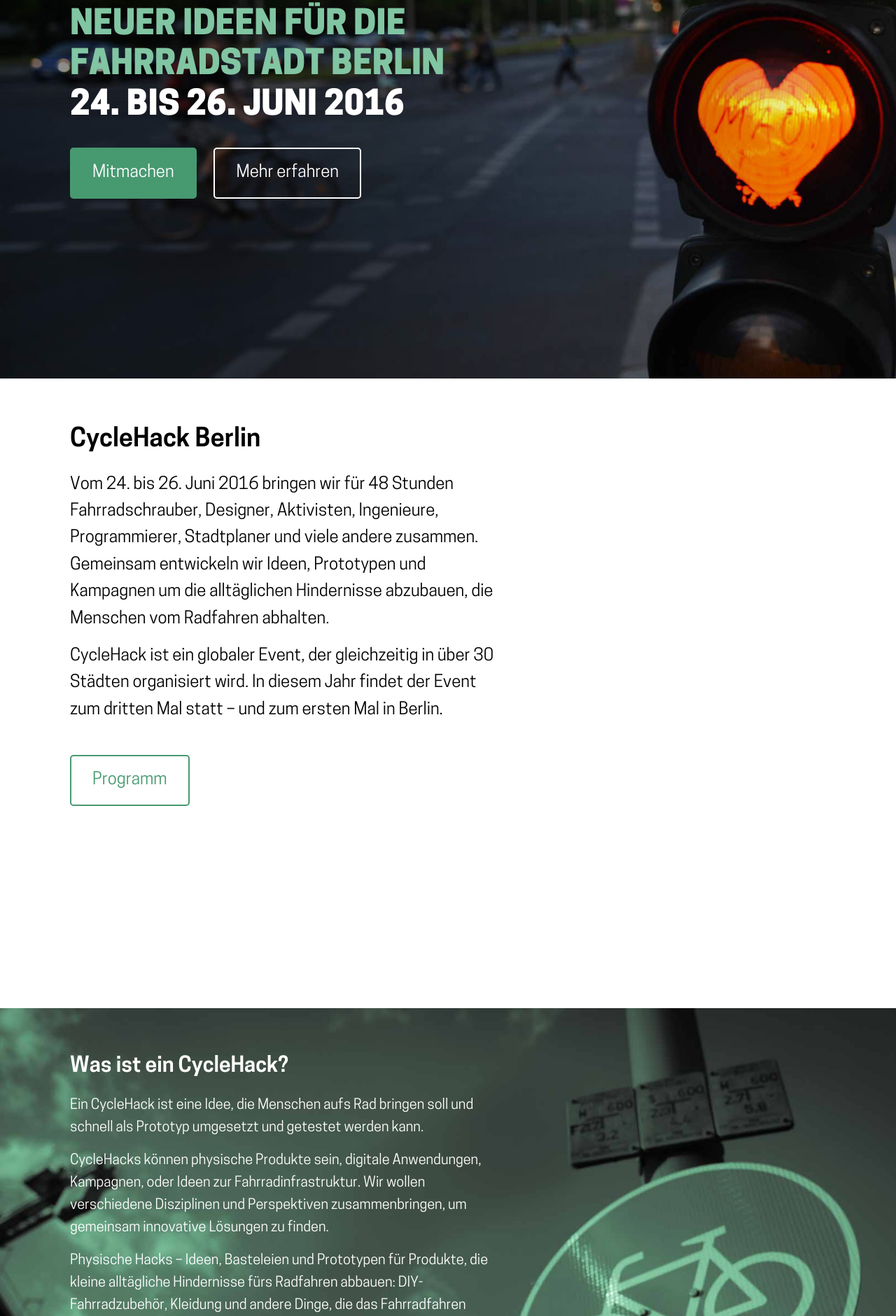
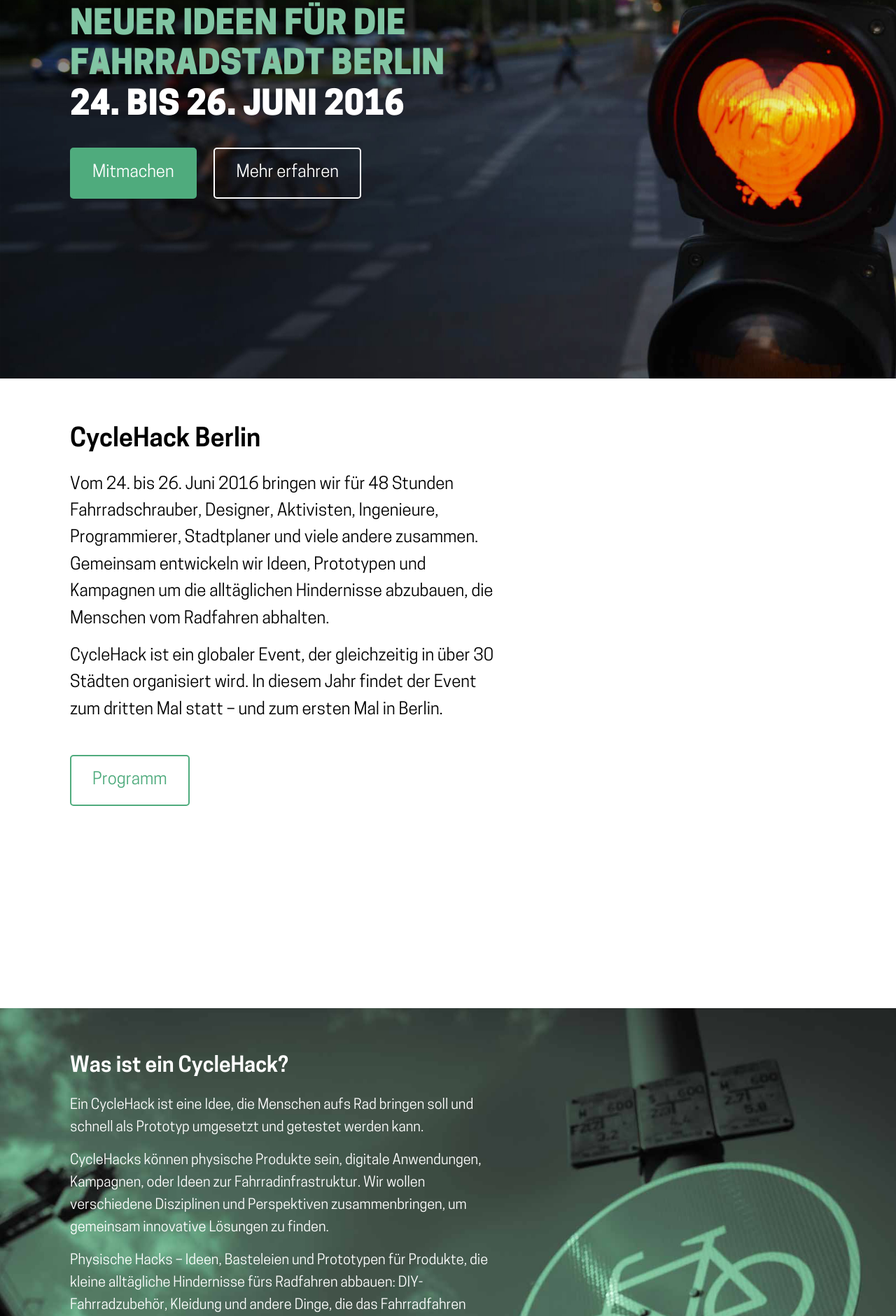
Before and after one commit to sjockers/cyclehackberlin.de, a Jekyll site: the page built from index.md, in a window 1280 px wide. Shown: the part 359-2240 px from the top of the page at 70% size. Built offline with Jekyll 4.4.1, drawn with Linux system fonts in a browser that asks for light colours; grey boxes are pictures that could not be loaded.

Commit message:
Make link colors darker for better readability.

```diff
--- a/_sass/_call-to-action.scss
+++ b/_sass/_call-to-action.scss
@@ -7,8 +7,8 @@
   margin-right: $spacing-unit/1.5;
 
   &:link, &:visited {
-    color: darken($brand-color, 20);
-    border: 2px solid darken($brand-color, 20);
+    color: $brand-color;
+    border: 2px solid $brand-color;
     text-decoration: none;
   }
 
@@ -22,15 +22,15 @@
   @extend .call-to-action;
 
   &:link, &:visited {
-    background: darken($brand-color, 20);
-    border-color: darken($brand-color, 20);
+    background: $brand-color;
+    border-color: $brand-color;
     color: white;
   }
 
   &:hover, &:active, &:focus {
     background: white;
     border-color: white;
-    color: darken($brand-color, 20);
+    color: $brand-color;
   }
 }
 
--- a/_sass/_layout.scss
+++ b/_sass/_layout.scss
@@ -71,7 +71,7 @@
   line-height: 1.2;
   font-weight: 900;
   text-transform: uppercase;
-  color: $brand-color;
+  color: lighten($brand-color, 15);
 
   @include media-query($screen-md) {
     font-size: 48px;
--- a/css/main.scss
+++ b/css/main.scss
@@ -17,7 +17,7 @@
 $grey-color-light: lighten($grey-color, 40%);
 $grey-color-dark:  darken($grey-color, 25%);
 
-$brand-color:      #81c5a3;
+$brand-color:      #4fab7d;
 $hilight-color:    #cf4d44;
 
 $text-color:       $grey-color-dark;
```
